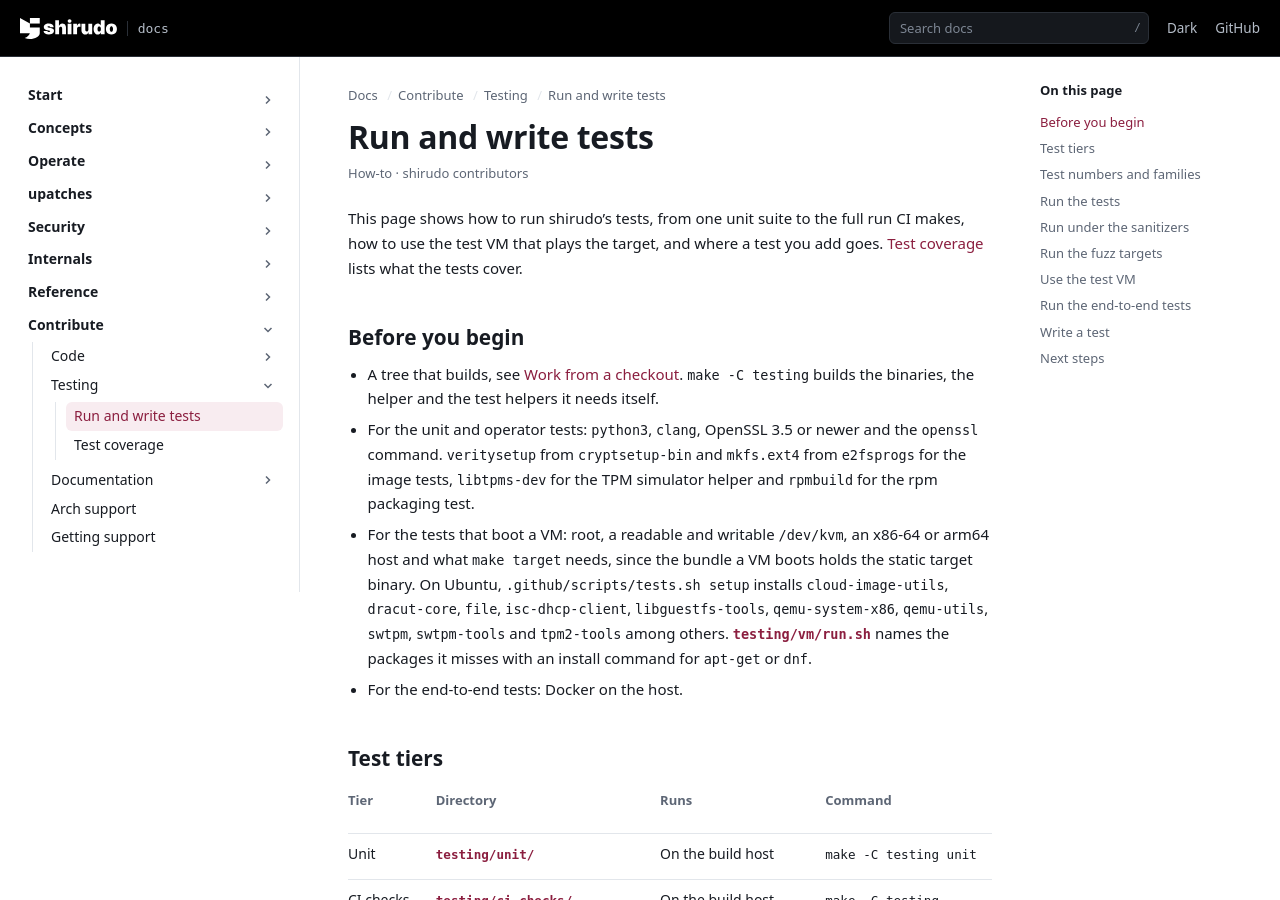
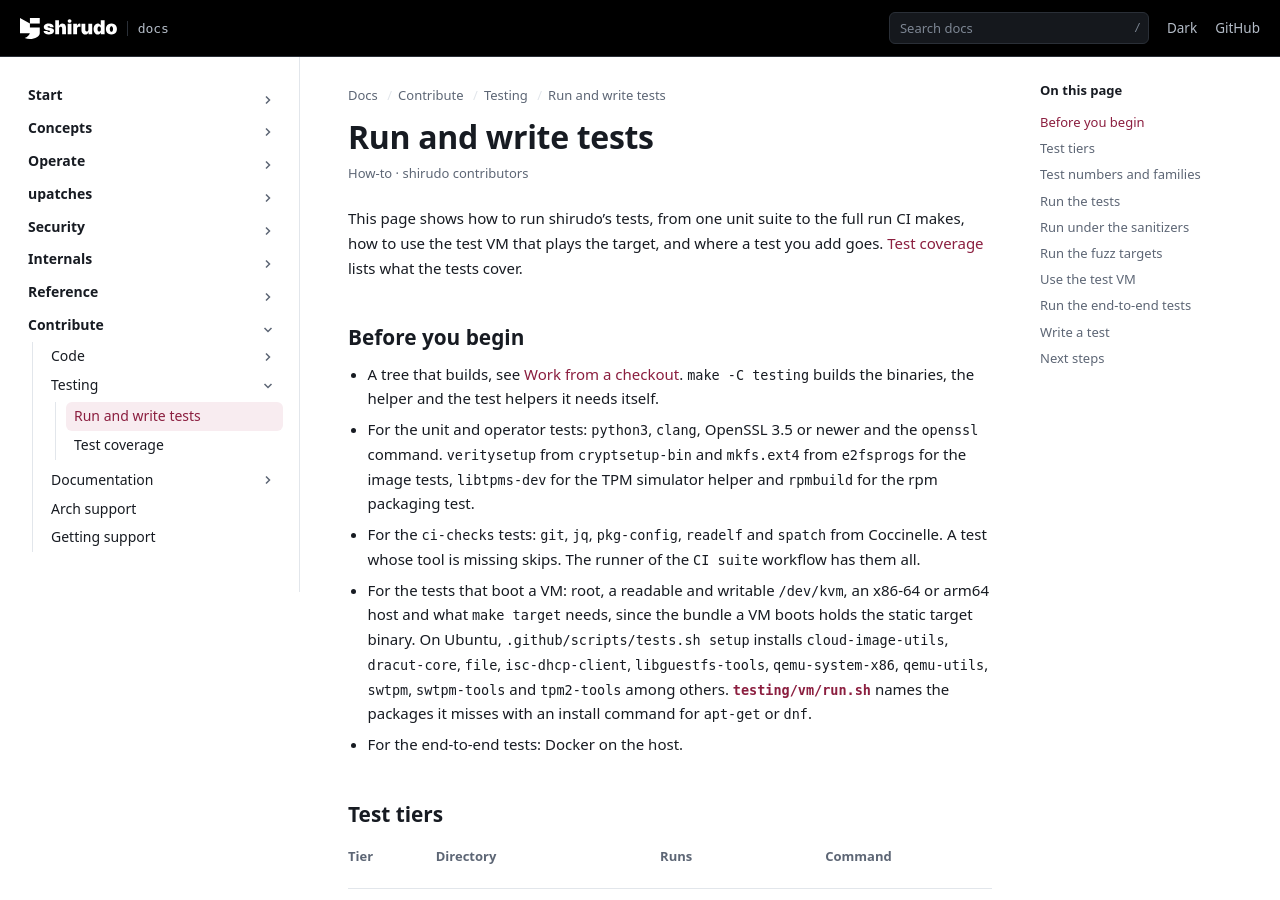
Before and after one commit to AliBashaSY/shirudo, a Sphinx documentation site: the page built from Documentation/contribute/testing/testing.rst, in a window 1280 px wide and 900 px high. Built offline with Sphinx 7.4.7, drawn with Linux system fonts in a browser that asks for light colours; pages that are not in the unit, such as notebooks, are missing from menus.

Commit message:
ci: install Coccinelle for the CI suite so that t0006 runs
t0006 tests check-coccinelle.sh itself: that a match fails with its
file, line and rule, that vendored sources stay out, that a rule named
alone runs alone and that -D patch rewrites. It skips without spatch,
and no runner that runs the ci-checks tests has it: the Coccinelle job
of the Lint workflow runs the rules over the tree but not the test. So
the test has never run in CI.

Install coccinelle with the other packages the CI suite's runner gets,
and name the tools the ci-checks tests need in the testing guide.

Signed-off-by: Daniel Borkmann <daniel@iogearbox.net>

```diff
--- a/Documentation/contribute/testing/testing.rst
+++ b/Documentation/contribute/testing/testing.rst
@@ -24,6 +24,9 @@ Before you begin
   ``cryptsetup-bin`` and ``mkfs.ext4`` from ``e2fsprogs`` for the image
   tests, ``libtpms-dev`` for the TPM simulator helper and ``rpmbuild``
   for the rpm packaging test.
+- For the ``ci-checks`` tests: ``git``, ``jq``, ``pkg-config``,
+  ``readelf`` and ``spatch`` from Coccinelle. A test whose tool is
+  missing skips. The runner of the ``CI suite`` workflow has them all.
 - For the tests that boot a VM: root, a readable and writable
   ``/dev/kvm``, an x86-64 or arm64 host and what ``make target`` needs,
   since the bundle a VM boots holds the static target binary. On Ubuntu,
```
Also changed, not shown: 1 other file.
